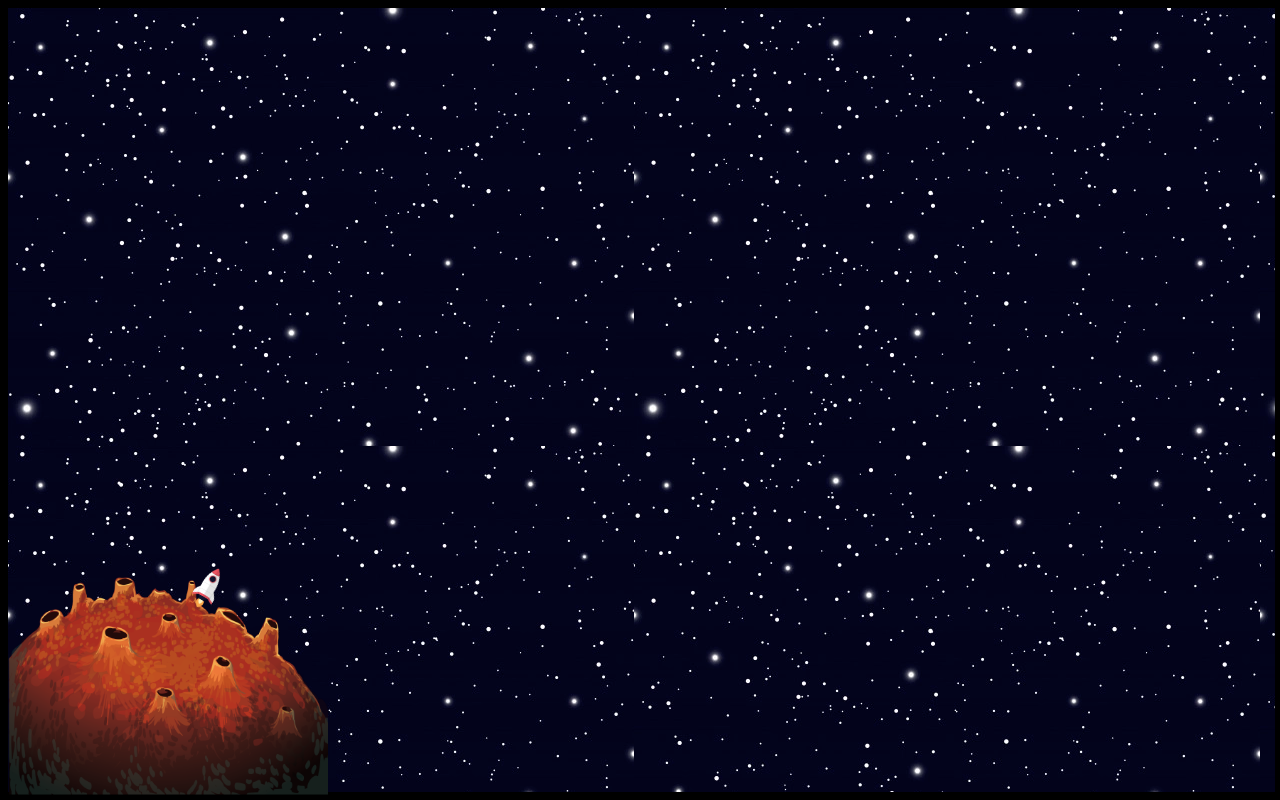
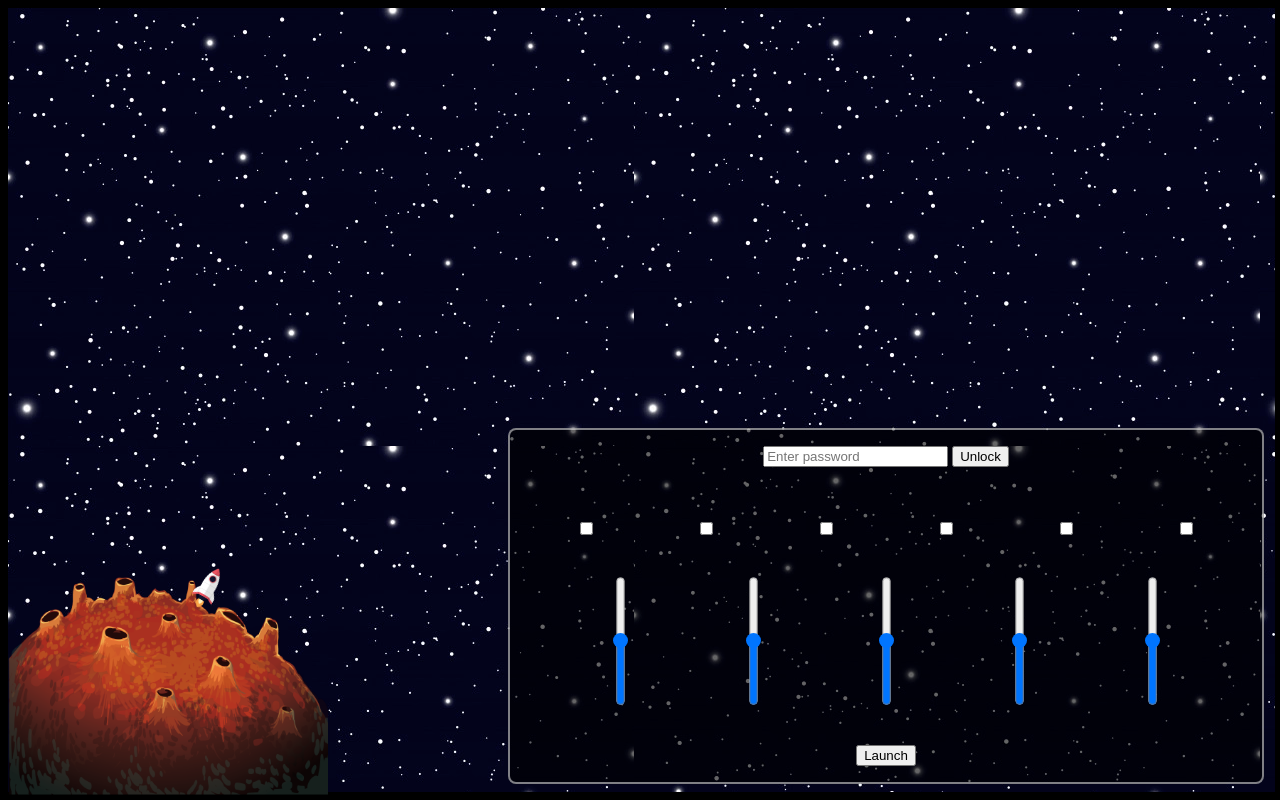
Before and after one commit to Iriday/JBA_Open-Space, a plain HTML site: page src/index.html in a window 1280 px wide. Drawn offline with Linux system fonts and the light colour scheme.

Commit message:
feat: Add rocket control panel

```diff
--- a/src/index.html
+++ b/src/index.html
@@ -11,6 +11,34 @@
         <img src="images/mars.png" class="planet" alt="planet image">
         <img src="images/rocket.png" class="rocket" alt="rocket image">
     </div>
+    <div class="control-panel">
+        <form id="control-panel-form">
+            <div>
+                <label>
+                    <input type="password" placeholder="Enter password">
+                    <button type="submit">Unlock</button>
+                </label>
+            </div>
+            <div class="check-buttons">
+                <label><input type="checkbox"></label>
+                <label><input type="checkbox"></label>
+                <label><input type="checkbox"></label>
+                <label><input type="checkbox"></label>
+                <label><input type="checkbox"></label>
+                <label><input type="checkbox"></label>
+            </div>
+            <div class="levers">
+                <label><input type="range"></label>
+                <label><input type="range"></label>
+                <label><input type="range"></label>
+                <label><input type="range"></label>
+                <label><input type="range"></label>
+            </div>
+            <div>
+                <button id="launch-btn" type="submit">Launch</button>
+            </div>
+        </form>
+    </div>
 </div>
 </body>
 </html>
--- a/src/style.css
+++ b/src/style.css
@@ -26,3 +26,43 @@ html {
     bottom: 58%;
     transform: rotate(30deg);
 }
+
+.control-panel {
+    background-color: rgba(0, 0, 0, .6);
+    border: 2px solid rgba(255, 255, 255, .5);
+    border-radius: .5em;
+    position: absolute;
+    right: 1em;
+    bottom: 1em;
+    height: 20em;
+    width: 45em;
+    padding: 1em;
+}
+
+#control-panel-form {
+    height: 100%;
+    display: flex;
+    flex-direction: column;
+    justify-content: space-between;
+    align-items: center;
+    flex: 0 1 1em
+}
+
+.check-buttons {
+    display: flex;
+    width: 100%;
+    justify-content: space-around;
+    margin: 0 0 2.5em 0;
+}
+
+.levers{
+    display: flex;
+}
+
+.levers input {
+    transform: rotate(-90deg);
+}
+
+#launch-btn {
+    margin: 3em 0 0 0;
+}
```
